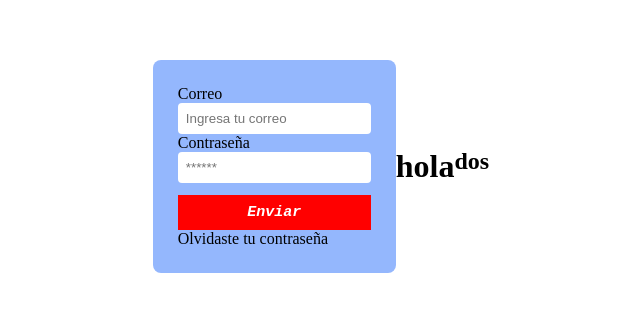
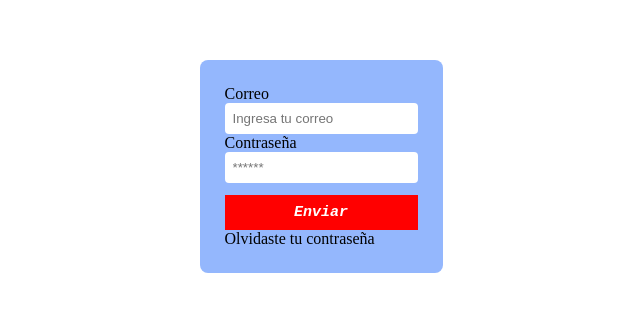
Before and after one commit to BRAYANPROGRAMATION/PRUEBA, a plain HTML site: page index.html in a window 1280 px wide. Shown: the part 234-546 px from the top of the page, without its empty margins (319-959 px from the left). Drawn offline with Linux system fonts and the light colour scheme.

Commit message:
Avance1.1

```diff
--- a/index.html
+++ b/index.html
@@ -31,11 +31,6 @@
         <span>Olvidaste tu contraseña</span>
     </div>
 
-    <div class="cont">
-        <h1>hola</h1>
-        <h2>dos</h2>
-    </div>
-
     <script src="app.js"></script>
 </body>
 
```
